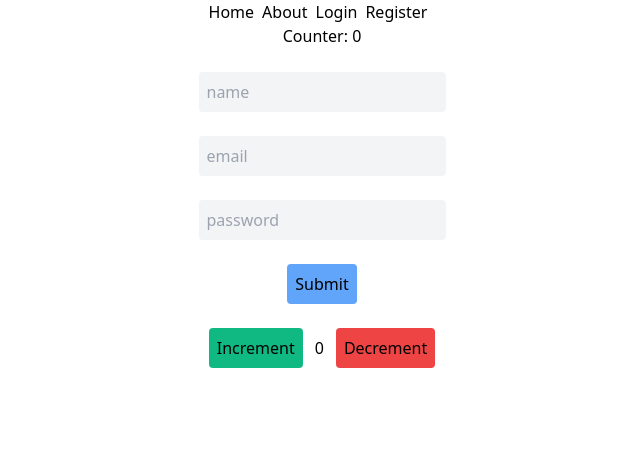
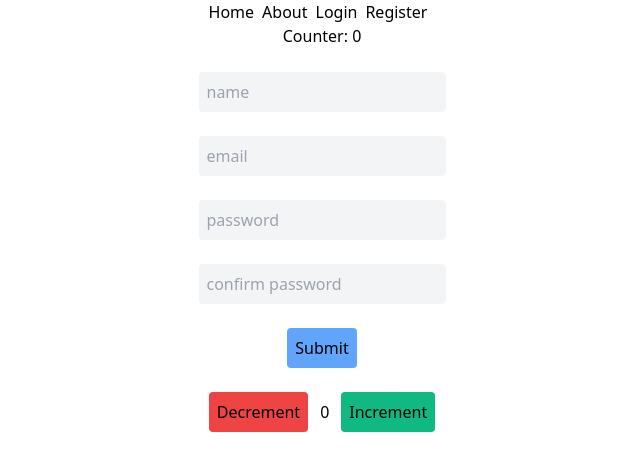
Before and after one commit to manuelgeek/first-react-app, a React (Create React App) app: page /register in a window 1280 px wide. Shown: the top 470 px of the page, without its empty margins (322-962 px from the left). Built offline with nearby package versions, Linux system fonts and the light colour scheme.

Commit message:
added external validations

```diff
--- a/src/components/Counter.js
+++ b/src/components/Counter.js
@@ -9,20 +9,20 @@ export function Counter() {
     <div>
       <div className={'space-x-3'}>
         <button
+          className={'bg-red-500 p-2 rounded'}
+          aria-label="Decrement value"
+          onClick={() => dispatch(decrement())}
+        >
+          Decrement
+        </button>
+        <span className={'chip'}>{count}</span>
+        <button
           className={'bg-green-500 p-2 rounded'}
           aria-label="Increment value"
           onClick={() => dispatch(increment())}
         >
           Increment
         </button>
-        <span className={'chip'}>{count}</span>
-        <button
-          className={'bg-red-500 p-2 rounded'}
-          aria-label="Decrement value"
-          onClick={() => dispatch(decrement())}
-        >
-          Decrement
-        </button>
       </div>
     </div>
   )
--- a/src/store/counterSlice.js
+++ b/src/store/counterSlice.js
@@ -16,7 +16,7 @@ export const counterSlice = createSlice({
       state.value += 1
     },
     decrement: (state) => {
-      state.value -= 1
+      state.value = state.value ? state.value - 1 : state.value
     },
     incrementByAmount: (state, action) => {
       state.value += action.payload
--- /dev/null
+++ b/src/utils/validator.js
@@ -0,0 +1,10 @@
+const required = (propertyType) => (v) => v && v.length > 0 || `${propertyType} field is required`;
+
+const minLength = (propertyType, minLength) => (v) => (v === '' || v && v.length >= minLength) || `${propertyType} must not be less than ${minLength} characters`;
+
+const positive = (name) => (v) => parseInt(v) > 0 || name + ' should be greater than 0'
+
+export {
+  required,
+  minLength, positive
+}
--- a/src/views/Register.js
+++ b/src/views/Register.js
@@ -1,7 +1,8 @@
-import React from 'react';
+import React, {useEffect} from 'react';
 import { useForm } from "react-hook-form";
 import { ErrorMessage } from '@hookform/error-message';
 import {Counter} from "../components/Counter";
+import {minLength, positive} from '../utils/validator'
 
 function Register(props) {
 
@@ -10,20 +11,25 @@ function Register(props) {
 
   console.log(watch("name")); // watch input value by passing the name of it
   watch((value, { name, type }) => console.log(value, name, type));
+
+  useEffect(() => {
+    console.log(errors)
+  })
   return (
     <div>
       <br/>
       <form onSubmit={handleSubmit(onSubmit)}>
-        <input className={'border-1 rounded border-gray-500 p-2 bg-gray-100'} {...register("name", {required: true})} type="text" name="name" id="name" placeholder={'name'}/>
-        {errors.name && <small><br/>This field is required</small> }
+        <input className={'border-1 rounded border-gray-500 p-2 bg-gray-100'} {...register("name", {required: {value: true, message: 'Name is required'}})} type="text" name="name" id="name" placeholder={'name'}/>
+        {errors.name && <small><br/>{errors.name.message}</small> }
         <ErrorMessage
           errors={errors}
           name="name"
           render={({ message }) => <p>{message}</p>}
         />
         <br/><br/>
-        <input className={'border-1 rounded border-gray-500 p-2 bg-gray-100'} type="email" name="" id="email" placeholder={'email'}/> <br/><br/>
-        <input className={'border-1 rounded border-gray-500 p-2 bg-gray-100'} type="password" name="" id="password" placeholder={'password'}/> <br/><br/>
+        <input {...register("email", {validate: {positive: positive('name'), minLength: minLength('name', 5)}})} className={'border-1 rounded border-gray-500 p-2 bg-gray-100'} type="text" name="email" id="email" placeholder={'email'}/> <br/><br/>
+        <input {...register("password", {required: true})} className={'border-1 rounded border-gray-500 p-2 bg-gray-100'} type="password" name="password" id="password" placeholder={'password'}/> <br/><br/>
+        <input {...register("confirm_password", {required: true})} className={'border-1 rounded border-gray-500 p-2 bg-gray-100'} type="password" id="conform-password" placeholder={'confirm password'}/> <br/><br/>
         <input className={'border-1 rounded border-gray-500 p-2 bg-blue-400'} type="submit" name="" id=""/>
       </form>
       <br/>
```
